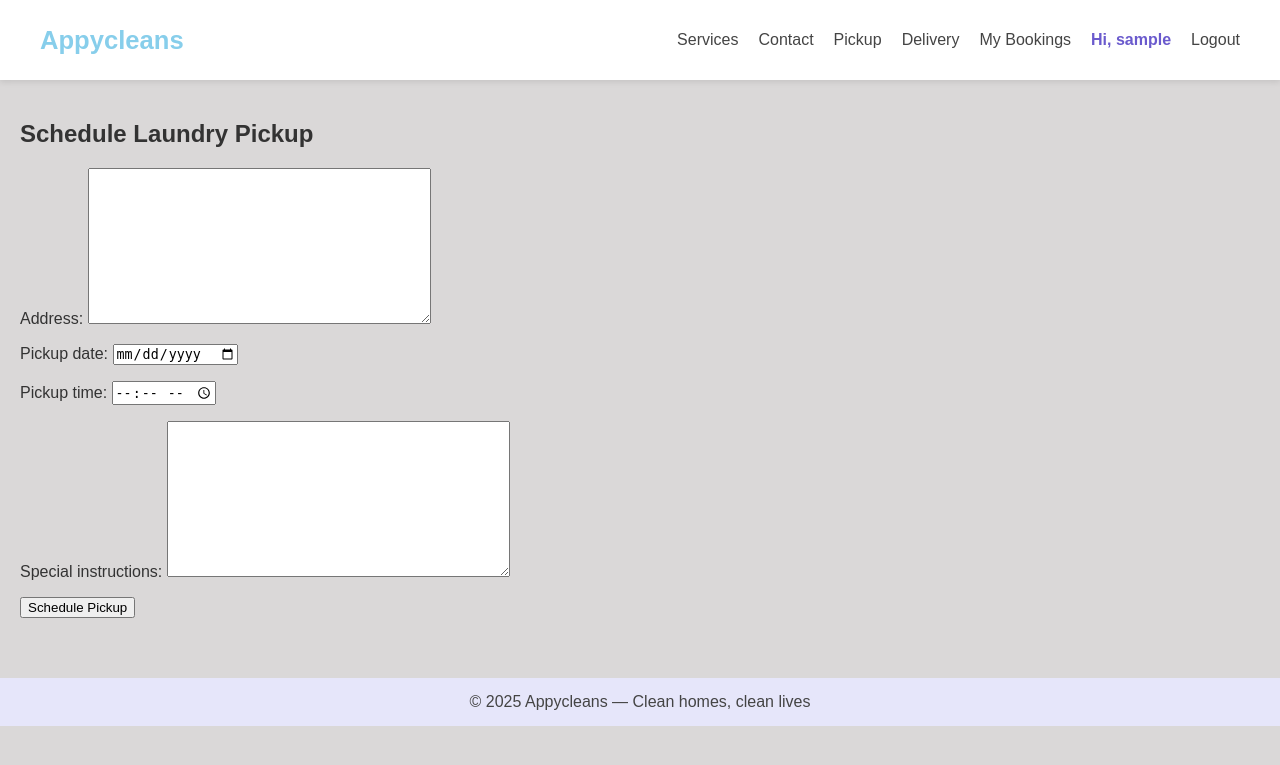
After one commit to OtienoFaithAtieno/AppyCleans, a Django app: page /pickup/ in a window 1280 px wide. The commit adds this page. Shown: the top 765 px of the page. Run offline with Django 3.2, Linux system fonts and the light colour scheme; the visitor is signed in with stand-in values (Sample User, id 1).

Commit message:
added pickups and delivery requests

```diff
--- a/services/admin.py
+++ b/services/admin.py
@@ -1,9 +1,11 @@
-# Register your models here.
+# Register your models here so the admin can view them on the admin panel
 from django.contrib import admin
-from .models import Service, Booking, Contact
+from .models import Service, Booking, Contact, LaundryPickup, DeliveryRequest
 from django.utils.html import format_html
 
 admin.site.register(Service)
+admin.site.register(LaundryPickup)
+admin.site.register(DeliveryRequest)
 #admin.site.register(Booking)
 
 @admin.register(Contact)
--- a/services/forms.py
+++ b/services/forms.py
@@ -1,6 +1,6 @@
 
 from django import forms
-from .models import Booking
+from .models import Booking, DeliveryRequest, LaundryPickup
 from .models import Contact
 from django.utils import timezone
 
@@ -92,3 +92,23 @@ class ContactForm(forms.ModelForm):
         widgets = {
             'message': forms.Textarea(attrs={'rows': 4}),
         }
+
+
+class LaundryPickupForm(forms.ModelForm):
+    class Meta:
+        model = LaundryPickup
+        fields = ['address', 'pickup_date', 'pickup_time', 'special_instructions']
+        widgets = {
+            'pickup_date': forms.DateInput(attrs={'type': 'date'}),
+            'pickup_time': forms.TimeInput(attrs={'type': 'time'}),
+        }
+
+
+class DeliveryRequestForm(forms.ModelForm):
+    class Meta:
+        model = DeliveryRequest
+        fields = ['pickup_address', 'delivery_address', 'delivery_date', 'delivery_time', 'notes']
+        widgets = {
+            'delivery_date': forms.DateInput(attrs={'type': 'date'}),
+            'delivery_time': forms.TimeInput(attrs={'type': 'time'}),
+        }
--- a/services/models.py
+++ b/services/models.py
@@ -50,3 +50,66 @@ class Contact(models.Model):
 
     def __str__(self):
         return f"{self.name} - {self.subject}"
+
+
+class LaundryPickup(models.Model):
+    STATUS_CHOICES = [
+        ("scheduled", "Scheduled"),
+        ("picked_up", "Picked Up"),
+        ("delivered", "Delivered"),
+        ("cancelled", "Cancelled"),
+    ]
+
+    user = models.ForeignKey(
+        settings.AUTH_USER_MODEL,
+        on_delete=models.CASCADE,
+        related_name='laundry_pickups'
+    )
+
+    address = models.TextField()
+    pickup_date = models.DateField()
+    pickup_time = models.TimeField()
+    special_instructions = models.TextField(blank=True, null=True)
+
+    status = models.CharField(
+        max_length=20,
+        choices=STATUS_CHOICES,
+        default="scheduled"
+    )
+
+    created_at = models.DateTimeField(auto_now_add=True)
+
+    def __str__(self):
+        return f"{self.user.username} - Pickup ({self.pickup_date})"
+
+
+class DeliveryRequest(models.Model):
+    STATUS_CHOICES = [
+        ("pending", "Pending"),
+        ("out_for_delivery", "Out for Delivery"),
+        ("delivered", "Delivered"),
+        ("cancelled", "Cancelled"),
+    ]
+
+    user = models.ForeignKey(
+        settings.AUTH_USER_MODEL,
+        on_delete=models.CASCADE,
+        related_name='deliveries'
+    )
+
+    pickup_address = models.TextField()
+    delivery_address = models.TextField()
+    delivery_date = models.DateField()
+    delivery_time = models.TimeField()
+    notes = models.TextField(blank=True, null=True)
+
+    status = models.CharField(
+        max_length=20,
+        choices=STATUS_CHOICES,
+        default="pending"
+    )
+
+    created_at = models.DateTimeField(auto_now_add=True)
+
+    def __str__(self):
+        return f"{self.user.username} - Delivery ({self.delivery_date})"
--- a/services/templates/services/base.html
+++ b/services/templates/services/base.html
@@ -18,6 +18,8 @@
       <li><a href="{% url 'contact' %}">Contact</a></li>
 
       {% if user.is_authenticated %}
+        <li><a href="{% url 'schedule_pickup' %}">Pickup</a></li>
+        <li><a href="{% url 'request_delivery' %}">Delivery</a></li>
         <li><a href="{% url 'booking_history' %}">My Bookings</a></li>
         <li class="nav-user">Hi, {{ user.username }}</li>
         <li><a href="{% url 'logout' %}">Logout</a></li>
--- /dev/null
+++ b/services/templates/services/schedule_pickup.html
@@ -0,0 +1,9 @@
+{% extends "services/base.html" %}
+{% block content %}
+<h2>Schedule Laundry Pickup</h2>
+<form method="post">
+    {% csrf_token %}
+    {{ form.as_p }}
+    <button type="submit">Schedule Pickup</button>
+</form>
+{% endblock %}
--- a/services/urls.py
+++ b/services/urls.py
@@ -11,5 +11,6 @@ urlpatterns = [
     path('booking/history', views.booking_history, name='booking_history'),
     path('booking/<int:booking_id>/cancel/', views.cancel_booking, name='cancel_booking'),
     path('booking/<int:booking_id>/reschedule/', views.reschedule_booking, name='reschedule_booking'),
-
+    path('pickup/', views.schedule_pickup, name='schedule_pickup'),
+    path('delivery/', views.request_delivery, name='request_delivery'),
 ]
--- a/services/views.py
+++ b/services/views.py
@@ -2,7 +2,7 @@
 from django.contrib.auth.decorators import login_required
 from django.shortcuts import render, redirect, get_object_or_404
 from .models import Service, Booking
-from .forms import BookingForm
+from .forms import BookingForm, LaundryPickupForm, DeliveryRequestForm
 from .forms import ContactForm
 from django.contrib import messages
 
@@ -98,3 +98,33 @@ def contact_page(request):
         form = ContactForm()
 
     return render(request, 'services/contact.html', {'form': form})
+
+
+@login_required
+def schedule_pickup(request):
+    if request.method == "POST":
+        form = LaundryPickupForm(request.POST)
+        if form.is_valid():
+            pickup = form.save(commit=False)
+            pickup.user = request.user
+            pickup.save()
+            return redirect("booking_history")
+    else:
+        form = LaundryPickupForm()
+
+    return render(request, "services/schedule_pickup.html", {"form": form})
+
+
+@login_required
+def request_delivery(request):
+    if request.method == "POST":
+        form = DeliveryRequestForm(request.POST)
+        if form.is_valid():
+            delivery = form.save(commit=False)
+            delivery.user = request.user
+            delivery.save()
+            return redirect("booking_history")
+    else:
+        form = DeliveryRequestForm()
+
+    return render(request, "services/request_delivery.html", {"form": form})
```
Also changed, not shown: services/templates/services/request_delivery.html (added, +9 -0 lines), users/views.py (+49 -1 lines), services/migrations/0007_deliveryrequest_laundrypickup.py (added).
